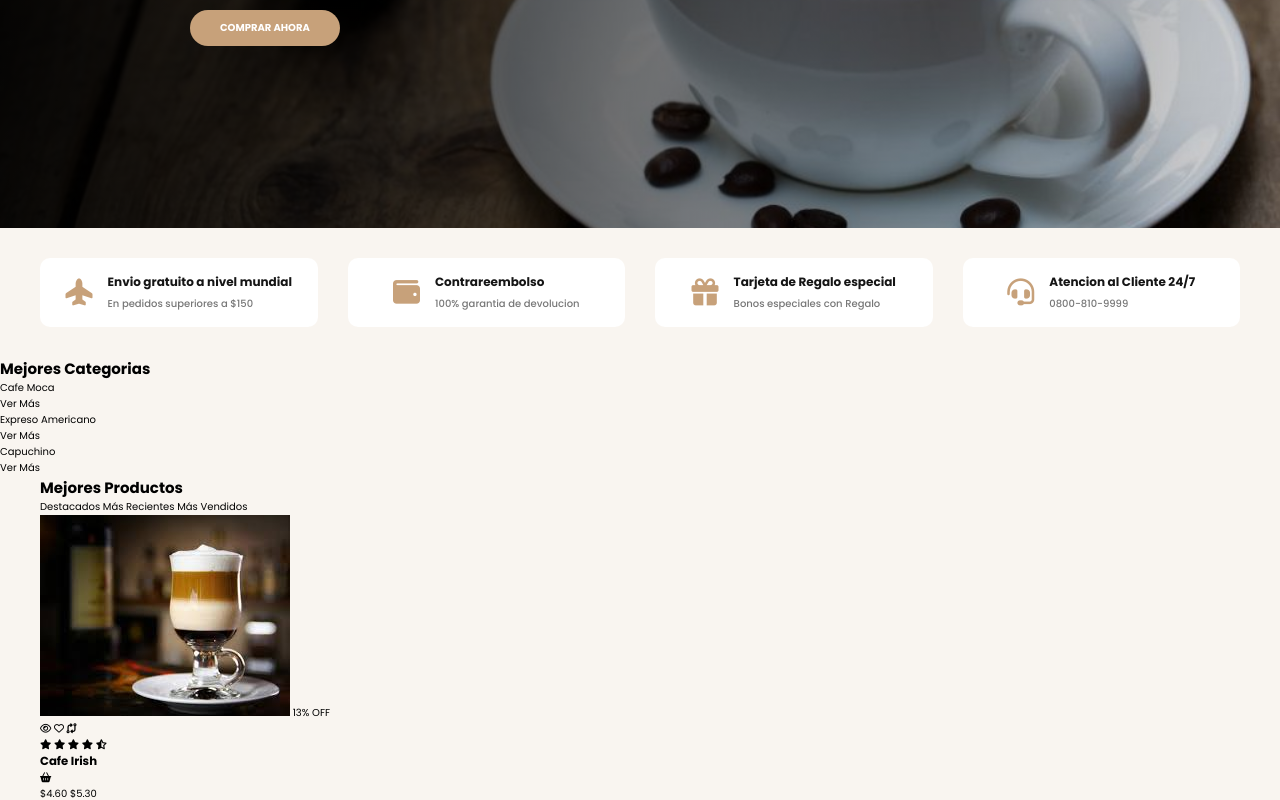
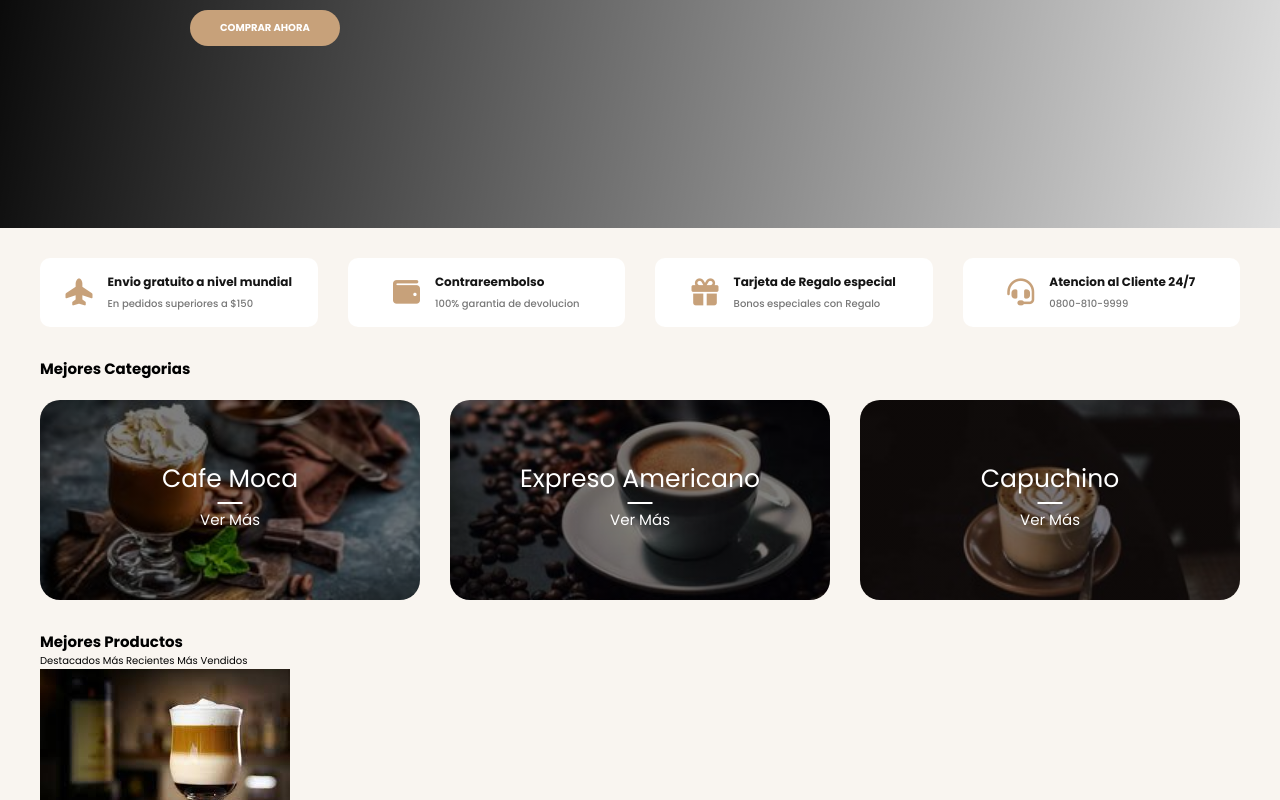
Before and after one commit to Felixcanalla/paraTP, a plain HTML site: page index.html in a window 1280 px wide. Shown: the part 485-1285 px from the top of the page. Drawn offline with Linux system fonts and the light colour scheme.

Commit message:
style cards

```diff
--- a/CSS/style.css
+++ b/CSS/style.css
@@ -355,3 +355,113 @@ html {
     color: #777;
     font-weight: 500;
 }
+
+
+
+
+/******************************/
+
+/**        CATEGORIES       **/
+
+/******************************/
+
+
+
+.top-categories{
+    display: flex;
+    flex-direction: column;
+    gap: 2rem;
+    margin-bottom: 3rem;
+}
+
+.container-categories{
+    display: grid;
+    grid-template-columns: repeat(3, 1fr);
+    gap: 3rem  ;
+}
+
+
+.card-category{
+    height: 20rem;
+    display: flex;
+    flex-direction: column;
+    align-items: center;
+    justify-content: center;
+    border-radius: 2rem;
+}
+
+.category-moca{
+    background-image:linear-gradient(#00000080, #00000080), url(/IMG/MOCA.jpg);
+    height: 20rem;
+    background-size: cover;
+    background-position: center;
+
+
+
+}
+
+.category-moca:hover{
+    transform:scale(1.009);
+    overflow: hidden;
+}
+
+.category-expreso{
+    background-image:linear-gradient(#00000080, #00000080), url(/IMG/expreso.jpg);
+    height: 20rem;
+    background-size: cover;
+    background-position: center;
+}
+.category-expreso:hover{
+    transform:scale(1.009);
+    overflow: hidden;
+}
+
+.category-capuchino{
+    background-image:linear-gradient(#00000080, #00000080), url(/IMG/capuchino.jpeg);
+    height: 20rem;
+    background-size: cover;
+    background-position: center;
+
+}
+
+.category-capuchino:hover{
+    transform:scale(1.009);
+    overflow: hidden;
+}
+
+
+.card-category p{
+    font-size: 2.5rem;
+    color: #fff;
+    text-transform: capitalize;
+    position: relative;
+
+}
+
+.card-category p::after{
+    content: '';
+    width: 2.5rem;
+    height: 2px;
+    background-color: #fff;
+    position: absolute;
+    bottom: -0.5rem;
+    left: 50%;
+    transform: translate(-50%, 50%);
+}
+
+
+.card-category span{
+    font-size: 1.5rem;
+    color: #fff;
+    cursor:pointer;
+    padding: 1rem;
+
+
+
+}
+
+
+.card-category span:hover{
+    color: var(--primary-color)
+
+}
--- a/index.html
+++ b/index.html
@@ -115,18 +115,18 @@
         </section>
 
 
-        <section class="top-categories">
+        <section class="container top-categories">
             <h1 class="heading-1">Mejores Categorias</h1>
             <div class="container-categories">
-                <div class="card-categories category-moca">
+                <div class="card-category category-moca">
                     <p>Cafe Moca</p>
                     <span>Ver Más</span>
                 </div>
-                <div class="card-categories category-expreso">
+                <div class="card-category category-expreso">
                     <p>Expreso Americano</p>
                     <span>Ver Más</span>
                 </div>
-                <div class="card-categories category-Capuchino">
+                <div class="card-category category-capuchino">
                     <p>Capuchino</p>
                     <span>Ver Más</span>
                 </div>
```
Also changed, not shown: IMG/MOCA.jpg (added), IMG/capuchino.jpeg (added), IMG/expreso.jpg (added), IMG/taza-de-cafe-comun-min-1024x683.jpeg (deleted).
